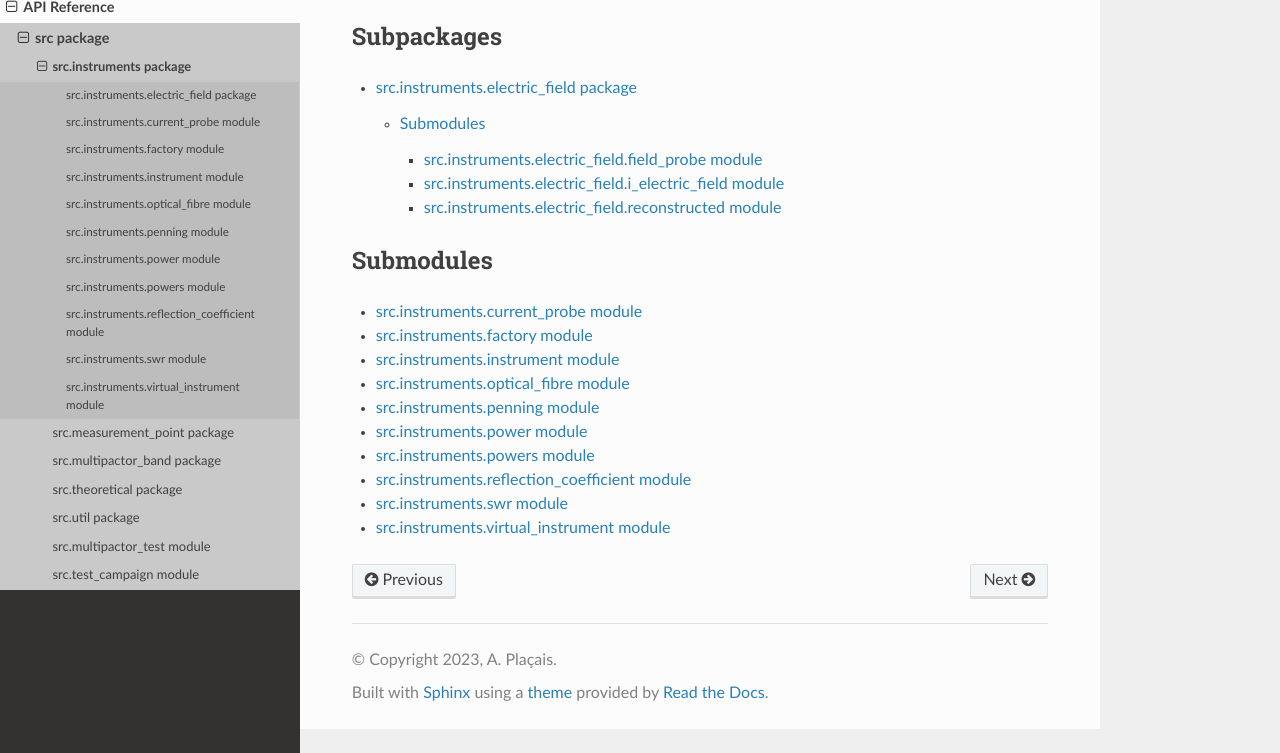
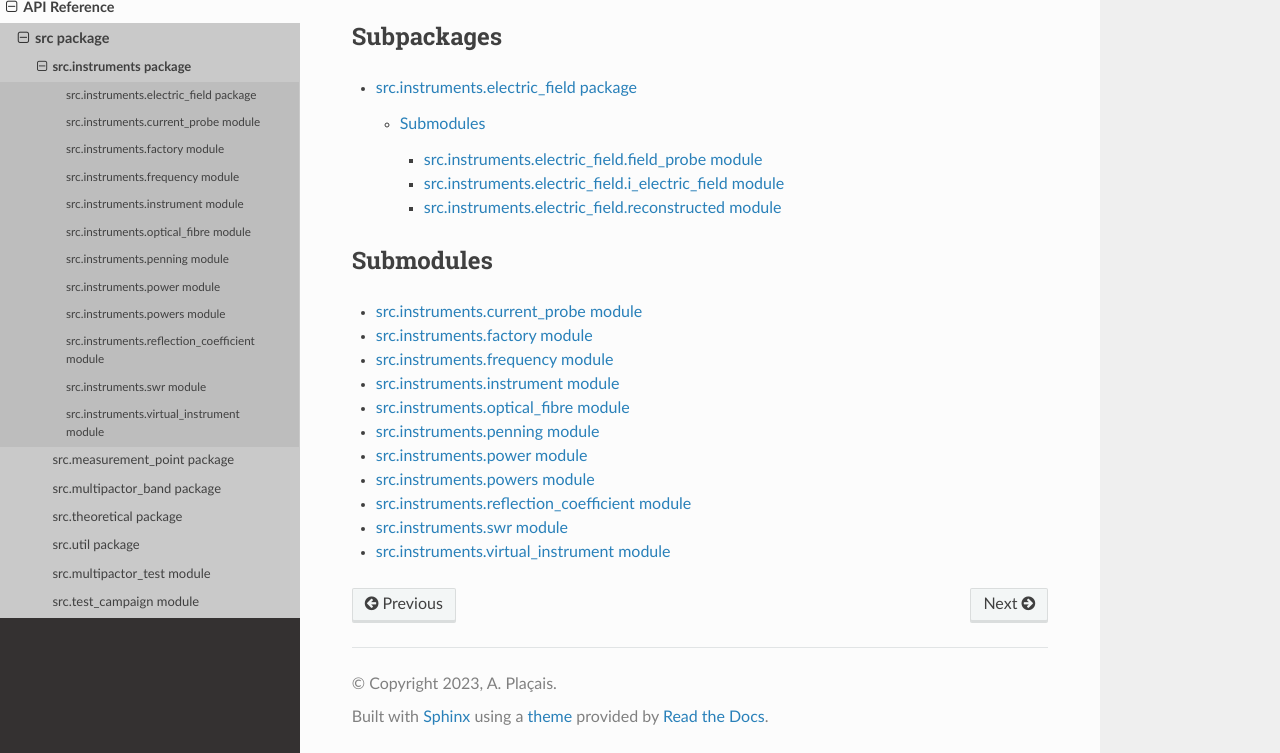
Before and after one commit to AdrienPlacais/multipac_testbench, a Sphinx documentation site: the page built from docs/source/src.instruments.rst, in a window 1280 px wide and 1017 px high, cut to the strip 264-1017 px from the top of the window. Built offline with Sphinx 7.4.7 and the Read the Docs theme 2.0.0, drawn with Linux system fonts in a browser that asks for light colours; pages that are not in the unit, such as notebooks, are missing from menus.

Commit message:
with source files for new features

```diff
--- /dev/null
+++ b/docs/source/src.instruments.frequency.rst
@@ -0,0 +1,7 @@
+src.instruments.frequency module
+================================
+
+.. automodule:: src.instruments.frequency
+   :members:
+   :undoc-members:
+   :show-inheritance:
--- a/docs/source/src.instruments.rst
+++ b/docs/source/src.instruments.rst
@@ -22,6 +22,7 @@ Submodules
 
    src.instruments.current_probe
    src.instruments.factory
+   src.instruments.frequency
    src.instruments.instrument
    src.instruments.optical_fibre
    src.instruments.penning
```
Also changed, not shown: docs/source/manual/gallery.ipynb.
